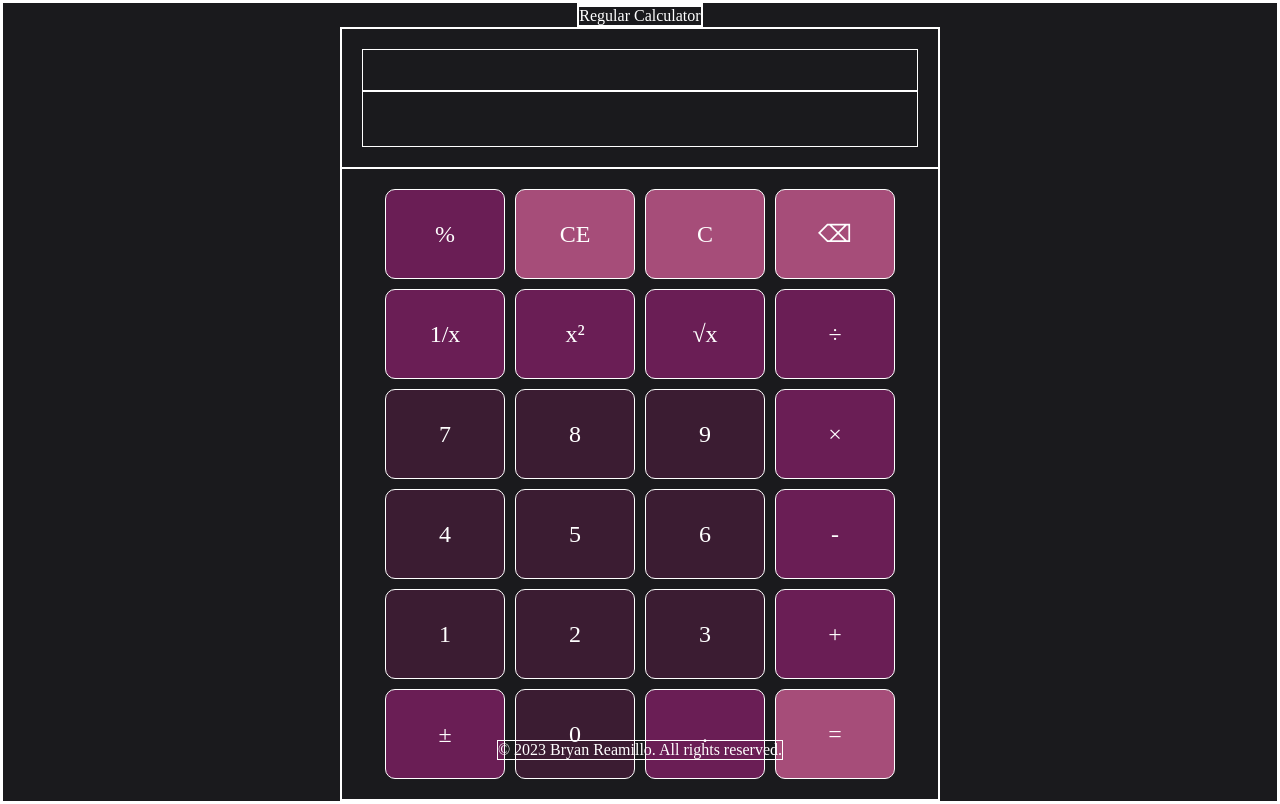
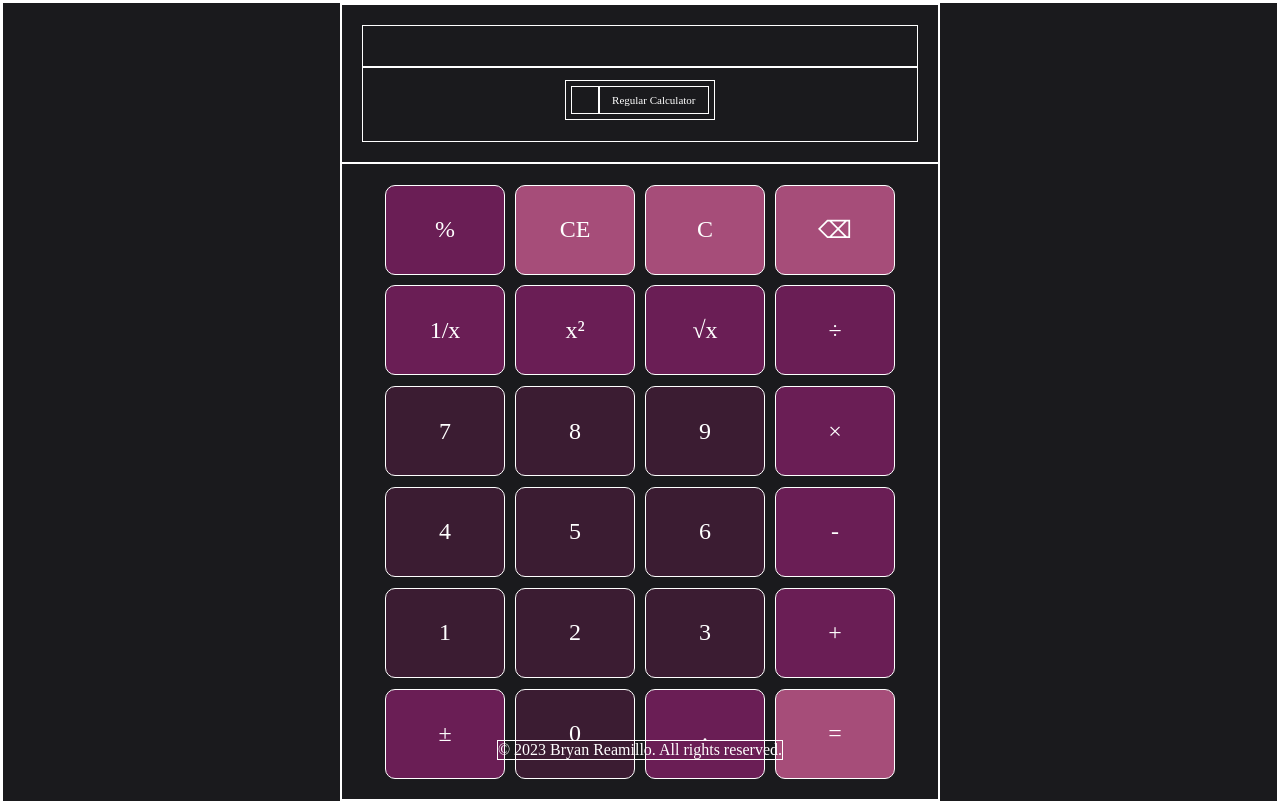
Before and after one commit to Bleu24/calculator, a website: page index.html in a window 1280 px wide. Drawn offline with Linux system fonts and the light colour scheme.

Commit message:
feat: add styles for mode button and its components

```diff
--- a/styles.css
+++ b/styles.css
@@ -64,6 +64,29 @@
     font-size: xx-large;
 }
 
+.mode-button {
+    display: flex;
+    position: absolute;
+    top: 5rem;
+    padding: 5px;
+    width: 150px;
+    height: 40px;
+}
+
+.mode-button__icon {
+    flex-basis: 20%;
+    flex-shrink: 0;
+}
+
+.mode-button__text {
+    padding: 5px;
+    display: flex;
+    justify-content: center;
+    align-items: center;
+    font-size: 11px;
+    flex-grow: 1;
+}
+
 .calculator__button {
     display: flex;
     justify-content: center;
```
